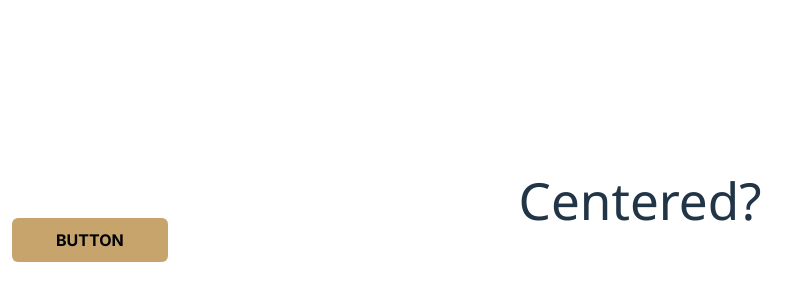
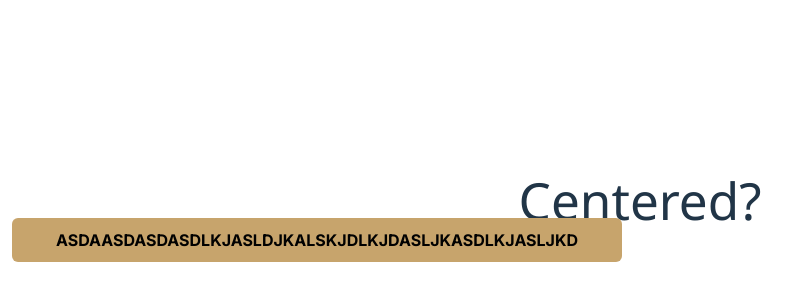
Before and after one commit to lia-2-team-1/webbsite, a React (Vite) app: page / in a window 1280 px wide. Shown: the part 188-488 px from the top of the page, without its empty margins (0-811 px from the left). Built offline with nearby package versions, Linux system fonts and the light colour scheme.

Commit message:
+added font size change +corrected ternary

```diff
--- a/src/App.tsx
+++ b/src/App.tsx
@@ -10,7 +10,7 @@ function App() {
     <>
     <div className="w-screen">
         <h1 className="text-center">Centered?</h1>
-        <Button text="Button" linkTo="" ></Button>
+        <Button text="ASDAASDASDASDLKJASLDJKALSKJDLKJDASLJKASDLKJASLJKD" linkTo="" fSize="1" ></Button>
     </div>
     </>
   )
--- a/src/components/Button.tsx
+++ b/src/components/Button.tsx
@@ -2,6 +2,7 @@ interface ButtonProps {
     text: string;
     linkTo: string;
     onClick: Function;
+    fSize: string;
 }
 
 /*
@@ -11,17 +12,18 @@ interface ButtonProps {
 * @param Text - Visual text of the button
 * @param LinkTo - Sets the href of the button
 * @param OnClick - the onClick function of the button
-*
+* @param fSize - the size of the font. sm/md/lg
 * @returns A button with above parameters.
 *
 * @beta
 */
-export default function Button({text, linkTo, onClick}: ButtonProps) {
+export default function Button({text, linkTo, onClick, fSize}: ButtonProps) {
     return (
         <a href={linkTo}
         onClick={onClick}
         className="
-            font-bold font-inter text-base uppercase
+            font-bold font-inter uppercase
+            text-base
             py-2 px-10
             my-1 mx-3
             border-4 rounded-md border-transparent
@@ -36,8 +38,10 @@ export default function Button({text, linkTo, onClick}: ButtonProps) {
             transition-colors
             max-w-24
             max-h-8
-        ">
-        {text == null || "" ? "TEXT IS NULL"  : text}
+        "
+        style={{fontSize: fSize + 'rem'}}
+        >
+        {!text ? "TEXT IS NULL"  : text}
         </a>
     )
 }
```
